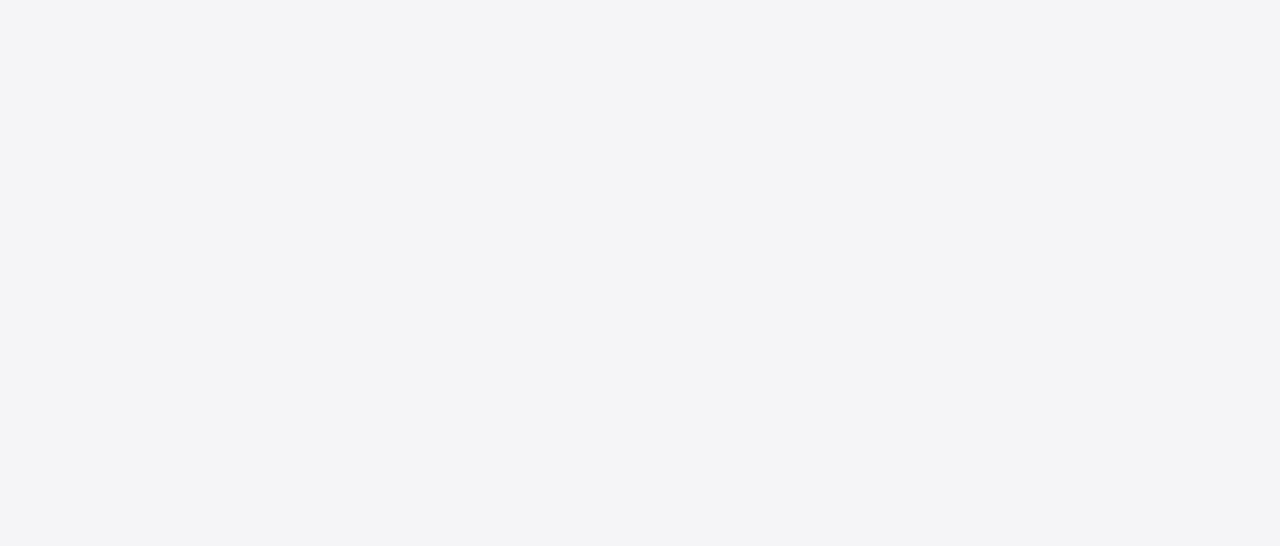
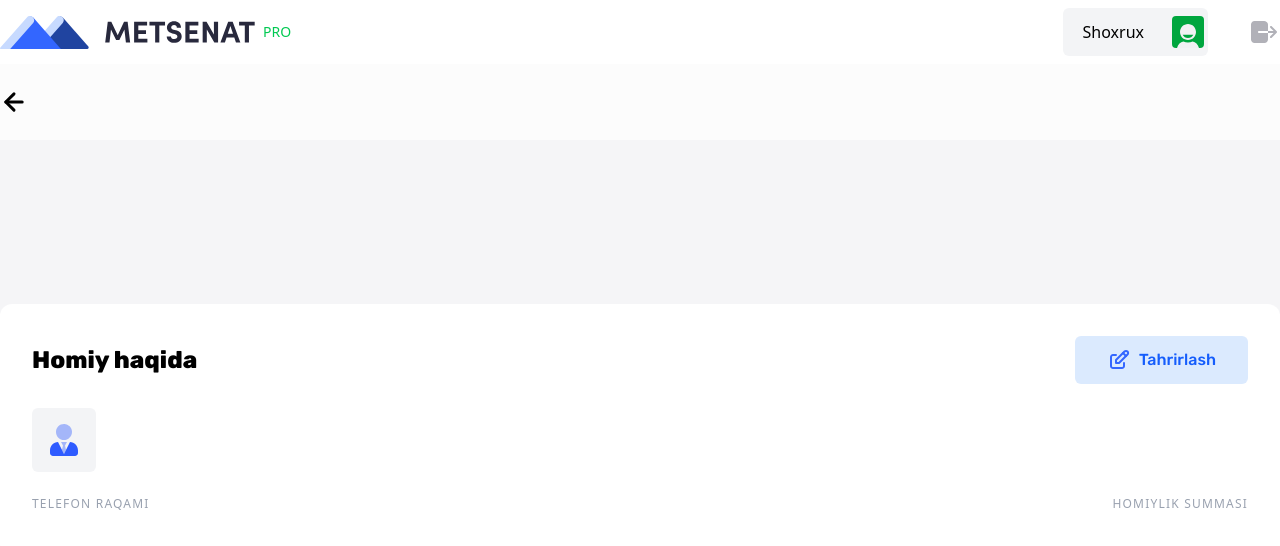
Before and after one commit to Muslim0915/Metsenat, a Vue app: page /sponsors/1 in a window 1280 px wide. Before the commit this address had no page. Shown: the top 546 px of the page. Built offline with nearby package versions, Linux system fonts and the light colour scheme; no server answers; sample sign-in values are in the browser's storage; a web font is replaced by a local one.

Commit message:
feat: implement sponsor details page with navigation and UI improvements

```diff
--- a/src/components/DashboardTabs/Sponsors.vue
+++ b/src/components/DashboardTabs/Sponsors.vue
@@ -13,17 +13,19 @@
         <SponsorsTableSkeleton v-if="loading"/>
         <tbody v-else>
         <tr v-for="(sponsor, index) in (sponsorData.results ?? [])" :key="sponsor.id" class="bg-white">
-          <td class="text-xs font-rubik font-medium py-8 px-4">{{ (parameters.page - 1) * parameters.page_size + index + 1 }}</td>
+          <td class="text-xs font-rubik font-medium py-8 px-4">
+            {{ (parameters.page - 1) * parameters.page_size + index + 1 }}
+          </td>
           <td class="text-xs font-rubik font-medium py-8 px-4">{{ sponsor.full_name }}</td>
           <td class="text-xs font-rubik font-medium py-8 px-4">{{ sponsor.phone }}</td>
-          <td class="text-xs font-rubik font-medium py-8 px-4">{{ sponsor.sum }}</td>
-          <td class="text-xs font-rubik font-medium py-8 px-4">{{ sponsor.spent }}</td>
+          <td class="text-xs font-rubik font-medium py-8 px-4">{{ sponsor.sum }} <span class="text-gray-400">UZS</span>
+          </td>
+          <td class="text-xs font-rubik font-medium py-8 px-4">{{ sponsor.spent }} <span
+              class="text-gray-400">UZS</span></td>
           <td class="text-xs font-rubik font-medium py-8 px-4">{{ getFormDate(sponsor.created_at) }}</td>
           <td class="text-xs font-rubik font-medium py-8 px-4">{{ sponsor.get_status_display }}</td>
-          <td class="flex items-center w-full h-full justify-between py-8 px-4">
-            <img class="cursor-pointer hover:scale-105" src="@/assets/images/svg/eye.svg" alt="eye">
-            <img class="cursor-pointer hover:scale-105" src="@/assets/images/svg/edit.svg" alt="edit">
-            <img class="cursor-pointer hover:scale-105" src="@/assets/images/svg/trash.svg" alt="delete">
+          <td class="flex items-center w-full h-full justify-center py-8 px-4">
+            <img class="cursor-pointer hover:scale-105" src="@/assets/images/svg/eye.svg" alt="eye" @click="openSponsorDetails(sponsor)">
           </td>
         </tr>
         </tbody>
@@ -48,8 +50,9 @@
           </div>
           <div class="flex items-center gap-2">
             <button
-                class="px-2 py-1 rounded cursor-pointer"
+                class="px-2 py-1 rounded border  border-gray-200"
                 :disabled="parameters.page === 1"
+                :class="parameters.page === 1 ? 'cursor-not-allowed bg-gray-300' : 'cursor-pointer bg-white'"
                 @click="changePage(parameters.page - 1)">
               <img src="@/assets/images/svg/arrow-left.svg" alt="arrow-left">
             </button>
@@ -65,10 +68,11 @@
             </button>
 
             <button
-                class="px-2 py-1 rounded cursor-pointer"
+                class="px-2 py-1 rounded  border border-gray-200"
                 :disabled="parameters.page === totalPages"
+                :class="parameters.page === totalPages ? 'cursor-not-allowed bg-gray-300' : 'cursor-pointer bg-white'"
                 @click="changePage(parameters.page + 1)">
-              <img src="@/assets/images/svg/arrow-right.svg" alt="arrow-right">
+              <img class="rotate-180" src="@/assets/images/svg/arrow-left.svg" alt="arrow-left">
             </button>
           </div>
         </div>
@@ -79,8 +83,9 @@
 
 <script setup lang="ts">
 import {computed, toRefs} from "vue"
-import type { IPagination, ISponsorList } from "@/typing/interfaces"
+import type {IPagination, ISponsorList} from "@/typing/interfaces"
 import SponsorsTableSkeleton from "@/skeletons/SponsorsTableSkeleton.vue";
+import {useRouter} from "vue-router";
 
 interface IProps {
   sponsorData: Partial<IPagination<ISponsorList>>;
@@ -94,18 +99,19 @@ interface IProps {
 }
 
 const props = defineProps<IProps>()
-const { parameters, sponsorData } = toRefs(props)
+const {parameters, sponsorData} = toRefs(props)
 const emit = defineEmits(["changePage", "updatePageSize"])
+const router = useRouter()
 
 const tableHeader = [
-  { id: 1, text: "#" },
-  { id: 2, text: "F.I.SH." },
-  { id: 3, text: "Tel.raqami" },
-  { id: 4, text: "Homiylik summasi" },
-  { id: 5, text: "Sarflangan summa" },
-  { id: 6, text: "Sana" },
-  { id: 7, text: "Holati" },
-  { id: 8, text: "Amallar" },
+  {id: 1, text: "#"},
+  {id: 2, text: "F.I.SH."},
+  {id: 3, text: "Tel.raqami"},
+  {id: 4, text: "Homiylik summasi"},
+  {id: 5, text: "Sarflangan summa"},
+  {id: 6, text: "Sana"},
+  {id: 7, text: "Holati"},
+  {id: 8, text: "Amallar"},
 ]
 
 const getFormDate = (date: string) => {
@@ -146,4 +152,8 @@ const onPageSizeChange = (e: Event) => {
   const value = Number((e.target as HTMLSelectElement).value)
   emit("updatePageSize", value)
 }
+
+const openSponsorDetails = (sponsor: ISponsorList) => {
+  router.push(`/sponsors/${sponsor.id}`)
+}
 </script>
--- a/src/pages/DashboardPage.vue
+++ b/src/pages/DashboardPage.vue
@@ -17,8 +17,9 @@
             <div class="flex items-center gap-2 bg-gray-200 rounded-md p-2">
               <img @click="fetchSponsorsList()" src="@/assets/images/svg/search.svg" alt="search"
                    class="w-6 h-6 cursor-pointer">
-              <input v-model="search" type="text" placeholder="Izlash"
-                     class="bg-transparent font-rubik flex-1 outline-none border-0">
+              <input
+                  v-model="search" type="text" placeholder="Izlash"
+                  class="bg-transparent font-rubik flex-1 outline-none border-0">
             </div>
             <div
                 class="flex items-center justify-center gap-2 py-3 px-8 bg-blue-100 text-blue-500 font-medium rounded-md cursor-pointer">
@@ -44,7 +45,7 @@
 </template>
 
 <script setup lang="ts">
-import {ref} from "vue";
+import {computed, ref} from "vue";
 import Dashboard from "@/components/DashboardTabs/Dashboard.vue";
 import Sponsors from "@/components/DashboardTabs/Sponsors.vue";
 import Students from "@/components/DashboardTabs/Students.vue";
@@ -63,15 +64,16 @@ const tabs = [
 
 const sponsorsData = ref<Partial<IPagination<ISponsorList>>>({});
 
-const parameters = ref({
+const parameters = computed(() => ({
   search: search.value,
   ordering: null,
   page: 1,
   page_size: 10
-})
+}))
 
 const fetchSponsorsList = async () => {
   loading.value = true
+  console.log(parameters.value)
   try {
     const response = await axiosInstance.get('/sponsor-list/', {
       params: parameters.value
@@ -79,8 +81,7 @@ const fetchSponsorsList = async () => {
     sponsorsData.value = response.data
   } catch (error) {
     console.log(error, 'error')
-  }
-  finally {
+  } finally {
     loading.value = false
   }
 }
--- /dev/null
+++ b/src/pages/SponsorDetailsPage.vue
@@ -0,0 +1,67 @@
+<template>
+  <div class="flex flex-col flex-1">
+    <div class="flex flex-col items-center bg-[#FCFCFC] py-6">
+      <div class="container flex items-center gap-4 mx-auto">
+        <img src="@/assets/images/svg/big-arrow-left.svg" alt="arrow-left" class="cursor-pointer" @click="router.back()">
+        <h1 class="font-rubik font-extrabold text-2xl">{{sponsor.full_name}}</h1>
+      </div>
+    </div>
+    <div class="flex container mx-auto flex-1 justify-center w-full items-center">
+      <div class="flex flex-col p-8 w-full bg-white gap-6 rounded-xl">
+        <div class="flex items-center justify-between">
+          <h2 class="font-rubik font-extrabold text-2xl">Homiy haqida</h2>
+          <button class="py-3 px-8 flex items-center gap-2 bg-blue-100 rounded-md text-blue-600">
+            <img src="@/assets/images/svg/edit.svg" alt="edit">
+            <span class="font-rubik font-medium">Tahrirlash</span>
+          </button>
+        </div>
+        <div class="flex items-center gap-4">
+          <div class="w-16 h-16 rounded-md bg-gray-100 flex items-center justify-center">
+            <img src="@/assets/images/svg/profile.svg" alt="profile">
+          </div>
+          <div class="max-w-[165px] w-full font-rubik font-medium whitespace-break-spaces">
+            {{sponsor.full_name}}
+          </div>
+        </div>
+        <div class="flex items-center justify-between">
+          <div class="flex flex-col gap-3">
+            <h3 class="text-xs text-gray-400 font-medium uppercase tracking-widest">
+              telefon raqami
+            </h3>
+            <span class="font-rubik font-medium">{{sponsor.phone}}</span>
+          </div>
+          <div class="flex flex-col gap-3">
+            <h3 class="text-xs text-gray-400 font-medium uppercase tracking-widest">
+              homiylik summasi
+            </h3>
+            <span class="font-rubik font-medium">{{sponsor.sum}}</span>
+          </div>
+        </div>
+      </div>
+    </div>
+  </div>
+</template>
+
+<script setup lang="ts">
+import type {ISponsorList} from "@/typing/interfaces";
+import {onMounted, ref} from "vue";
+import axiosInstance from "@/api/axios.ts";
+import {useRoute} from "vue-router";
+import router from "@/router";
+
+const sponsor = ref<ISponsorList>({})
+const route = useRoute();
+
+const fetchSponsorDetails = async (id: number) => {
+  try {
+    const response = await axiosInstance.get(`/sponsor-detail/${id}/`)
+    sponsor.value = response.data
+  } catch (error) {
+    console.error(error)
+  }
+}
+
+onMounted(() => {
+  fetchSponsorDetails(Number(route.params.id))
+})
+</script>
--- a/src/router/index.ts
+++ b/src/router/index.ts
@@ -18,6 +18,12 @@ const routes: Array<RouteRecordRaw> = [
                 path: '/dashboard',
                 name: 'Dashboard',
                 component: () => import('@/pages/DashboardPage.vue'),
+                meta: {requiresAuth: true}
+            },
+            {
+                path: '/sponsors/:id',
+                name: 'SponsorDetails',
+                component: () => import('@/pages/SponsorDetailsPage.vue'),
                 meta: {requiresAuth: true}
             }
         ]
--- a/src/typing/interfaces/ISponsorList.ts
+++ b/src/typing/interfaces/ISponsorList.ts
@@ -8,6 +8,7 @@ export interface ISponsorList {
     spent: number;
     created_at: string;
     get_status_display: string;
+    is_legal?: boolean;
 }
 
 interface PaymentType {
```
Also changed, not shown: src/assets/images/svg/big-arrow-left.svg (added), src/assets/images/svg/profile.svg (added).
